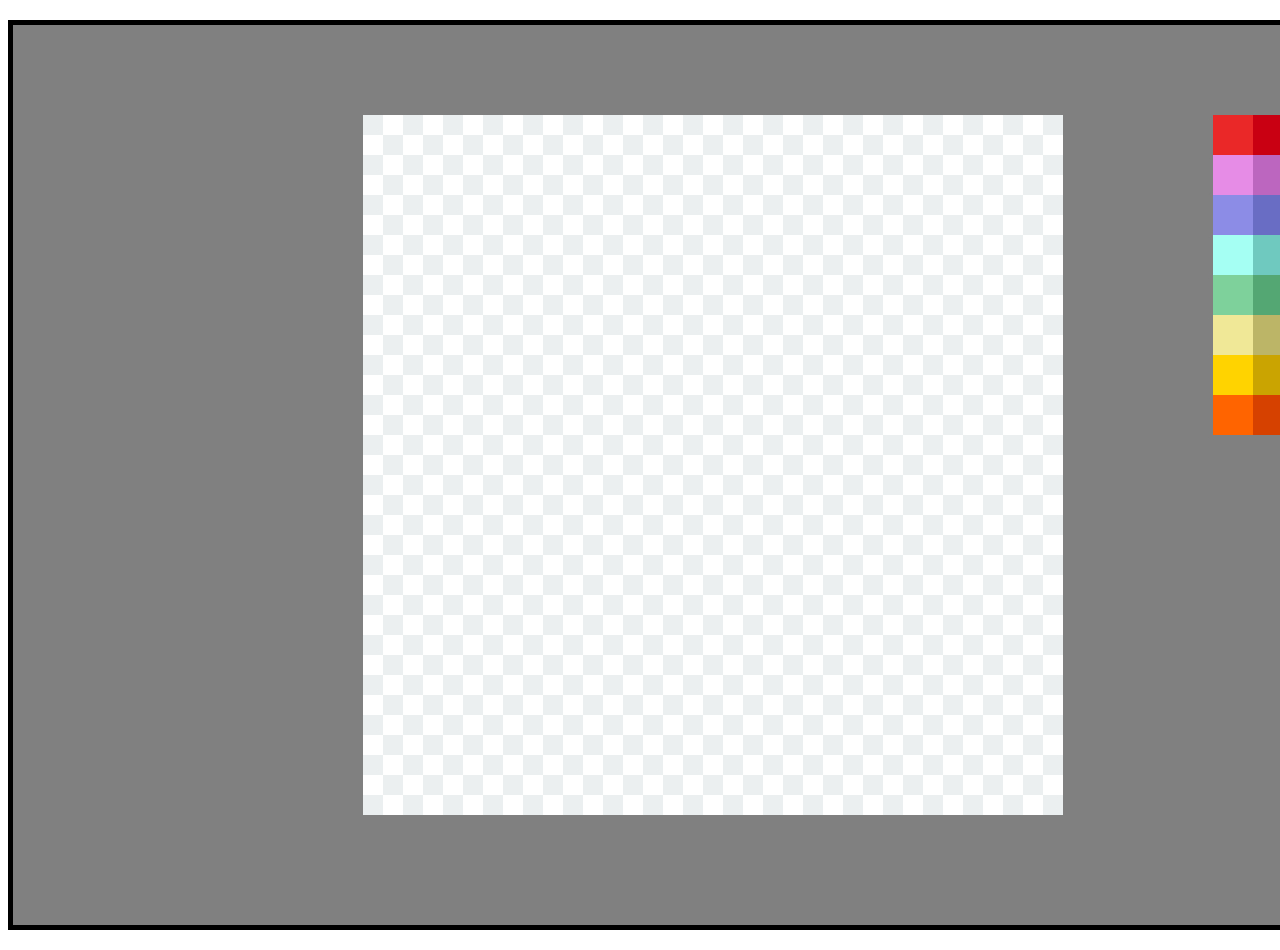
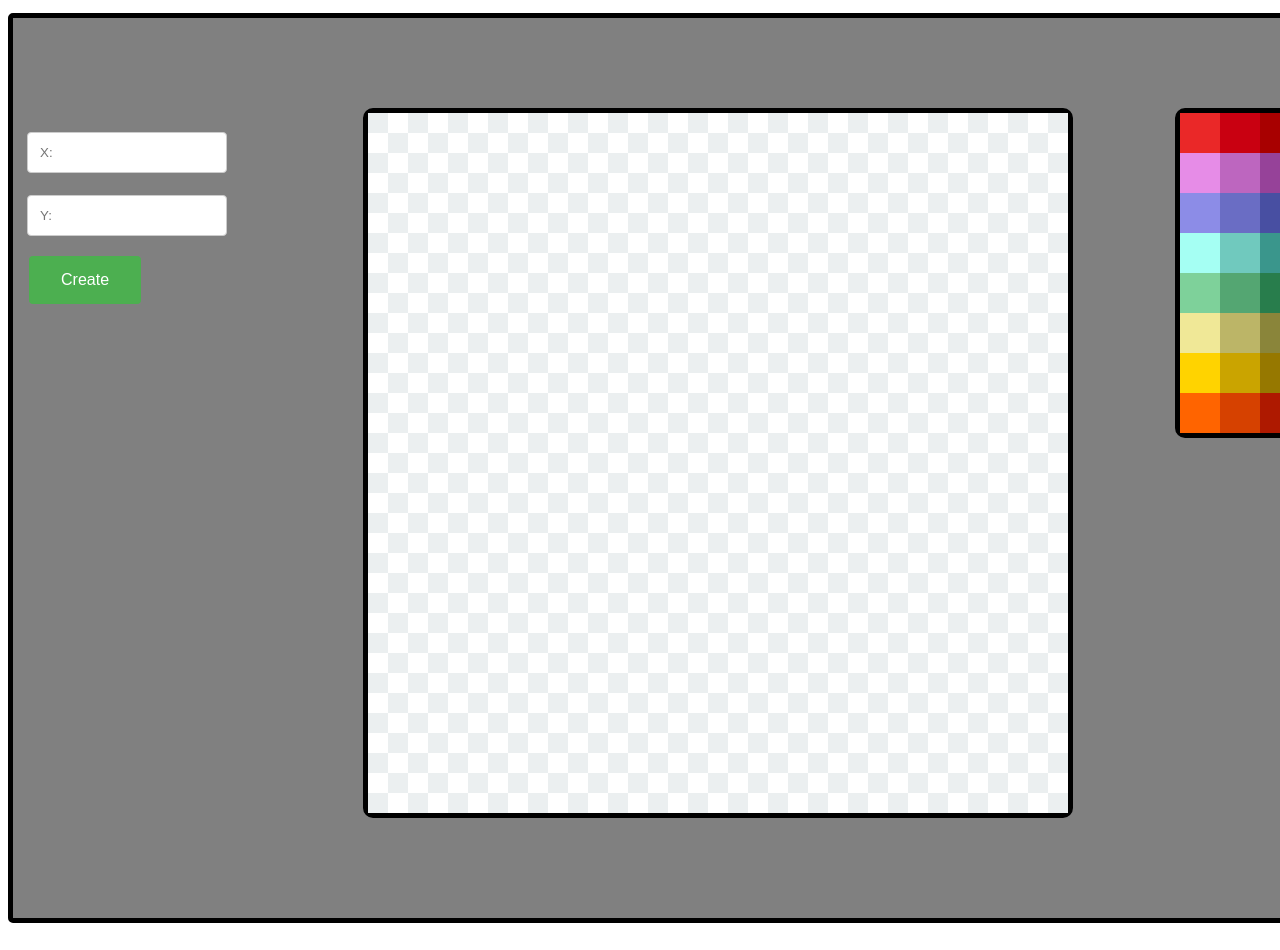
Before and after one commit to Marcikadraga/paintingTable, a plain HTML site: page index.html in a window 1280 px wide. Shown: the top 950 px of the page. Drawn offline with Linux system fonts and the light colour scheme.

Commit message:
added some css again

```diff
--- a/index.html
+++ b/index.html
@@ -9,12 +9,20 @@
     <title>Document</title>
 </head>
 <body>
-    <!-- <div id="table">
 
-    </div> -->
     <div id="table">
         <div id="status"></div>
-        <div id="options"></div>
+        <div id="options">
+            <br>
+
+                <input type="text" id="fname"  placeholder="X:">
+
+
+                <input type="text" id="lname"  placeholder="Y:">
+                <br>
+                <button class="button button2">Create</button>
+
+        </div>
         <div id="drawingTable"></div>
         <div id="colorPalette"></div>
     </div>
--- a/paintingTable.css
+++ b/paintingTable.css
@@ -1,8 +1,11 @@
 #table{
+
     width: 1400px;
     height: 900px;
     border: 5px solid black;
-    margin: 20px auto;
+    border-radius: 5px;
+    margin: 13px auto;
+
     position: relative;
     background-color: grey;
 }
@@ -15,15 +18,19 @@
     background-color: grey;
 }
 #options{
-    width:300px;
+    width:200px;
     height:700px;
     position:absolute;
     top:10%;
+    left:1%;
     background-color: grey;
+    color:white;
 }
 #drawingTable{
     width:700px;
     height: 700px;
+    border: 5px solid black;
+    border-radius: 10px;
     background-color: grey;
     position:absolute;
     left:25%;
@@ -32,10 +39,40 @@
 
 #colorPalette{
     position:absolute;
-    right: 0%;
+    right: 2%;
     top:10%;
+    border-radius: 10px;
     width:200px;
-    height: 700px;
+    height: 320px;
+    border: 5px solid black;
     background-color: grey;
-
 }
+body {font-family: Arial, Helvetica, sans-serif;}
+input[type=text], select, textarea {
+  width: 100%;
+  padding: 12px;
+  border: 1px solid #ccc;
+  border-radius: 4px;
+  box-sizing: border-box;
+  margin-top: 6px;
+  margin-bottom: 16px;
+  resize: vertical;
+}
+.button {
+    background-color: #4CAF50; /* Green */
+    border: none;
+    color: white;
+    padding: 15px 32px;
+    text-align: center;
+    text-decoration: none;
+    display: inline-block;
+    font-size: 16px;
+    margin: 4px 2px;
+    cursor: pointer;
+    -webkit-transition-duration: 0.4s; /* Safari */
+    transition-duration: 0.4s;
+    border-radius: 4px;
+  }
+  .button2:hover {
+    box-shadow: 0 12px 16px 0 grey,0 17px 50px 0 grey;
+  }
```
